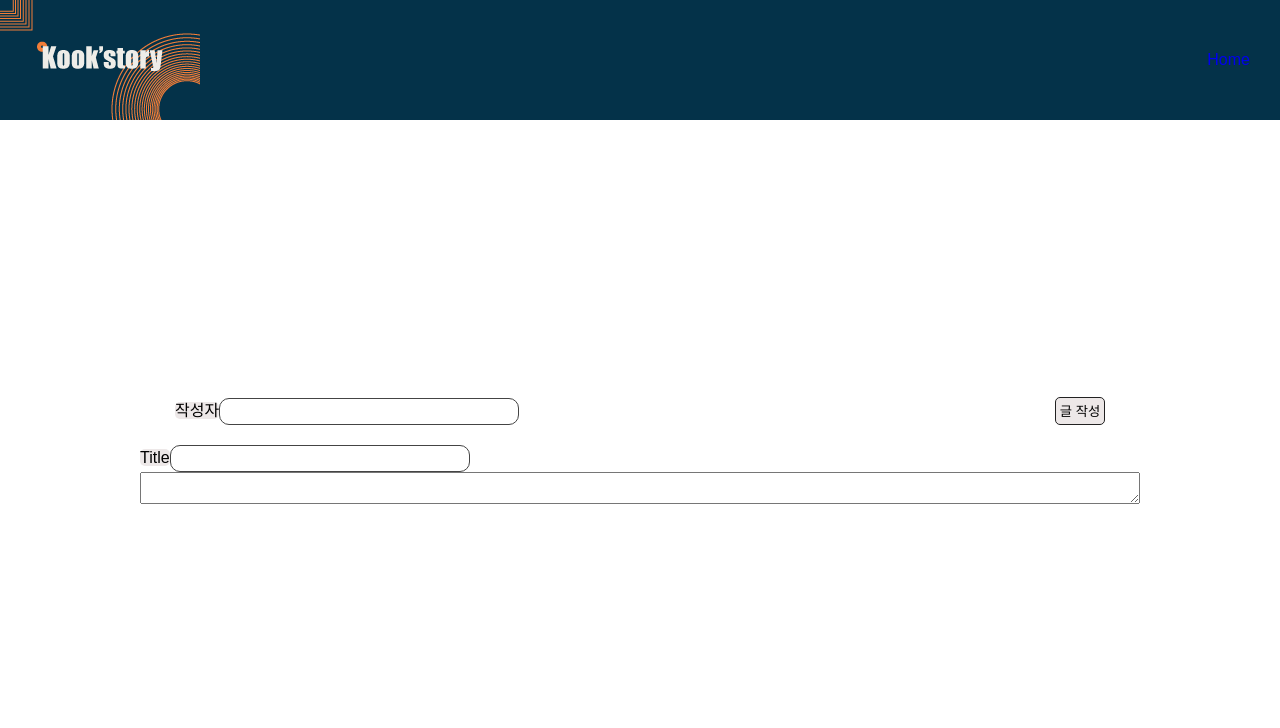
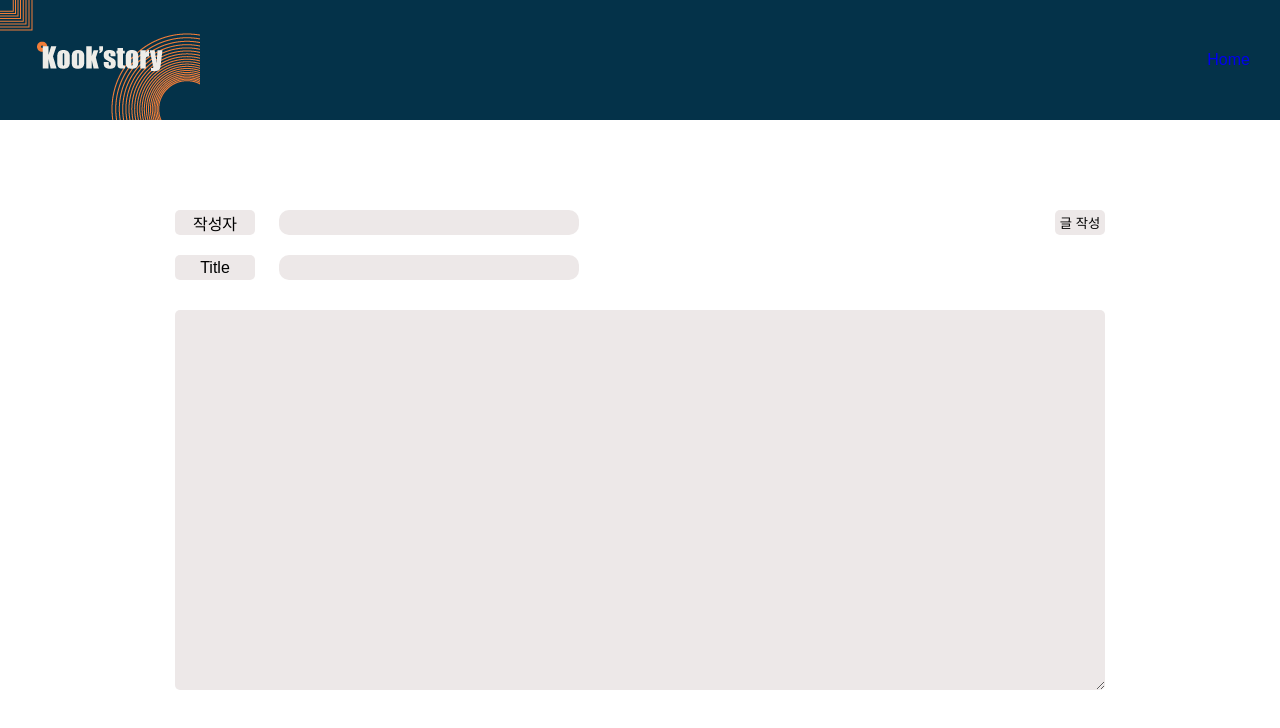
Before and after one commit to kyunghoonkook/week3_posts, a React (Create React App) app: page /post/add in a window 1280 px wide. Shown: the top 728 px of the page. Built offline with nearby package versions, Linux system fonts and the light colour scheme.

Commit message:
update AddPostForm style

```diff
--- a/src/elem/Button.jsx
+++ b/src/elem/Button.jsx
@@ -9,8 +9,8 @@ export default Button;
 
 const StButton = styled.button`
   cursor: pointer;
-  background-color: ${(props) => props.bgColor} ;
-  border: 1px solid #222;
+  background-color: ${(props) => props.bgColor};
+  border: 0px solid #222;
   border-radius: 5px;
 
   ${({ size }) => {
--- a/src/elem/Input.jsx
+++ b/src/elem/Input.jsx
@@ -9,7 +9,8 @@ export default Input;
 
 const StInput = styled.input`
   width: 300px;
-  border: 1px solid #444;
+  border: ${(props) => props.borderThinkness} solid #444;
   border-radius: 10px;
   padding: 5px;
+  background-color: ${(props) => props.bgColor};
 `;
--- a/src/features/post/AddPostForm.jsx
+++ b/src/features/post/AddPostForm.jsx
@@ -37,31 +37,43 @@ const AddPostForm = () => {
       <StForm onSubmit={addPostFormSubmit}>
         <div>
           <StDiv jc="space-between" mg="20px auto" wd="930px">
-            <div>
-              <StLabel htmlFor="username">작성자</StLabel>
+            <StDiv ai="center" hg="25px">
+              <StLabel htmlFor="username" wd="80px" hg="25px" mg="0 24px 0 0">
+                작성자
+              </StLabel>
               <Input
                 name="username"
                 type="text"
                 value={username}
                 onChange={onChangeFormHandler}
+                bgColor="#ede8e8"
+                borderThinkness="0px"
               ></Input>
-            </div>
+            </StDiv>
             <Button bgColor="#ede8e8">글 작성</Button>
           </StDiv>
-          <StLabel htmlFor="title">Title</StLabel>
+
+          <StDiv ai="center" mg="0 0 30px 0">
+            <StLabel htmlFor="title" wd="80px" hg="25px" mg="0 24px 0 0">
+              Title
+            </StLabel>
             <Input
               name="title"
               type="text"
               value={title}
               onChange={onChangeFormHandler}
+              bgColor="#ede8e8"
+              borderThinkness="0px"
             ></Input>
+          </StDiv>
         </div>
-        <textarea
+        <StTextarea
           type="text"
           name="content"
           value={content}
           onChange={onChangeFormHandler}
-        ></textarea>
+          bgColor="#ede8e8"
+        ></StTextarea>
       </StForm>
     </StFullContainer>
   );
@@ -78,8 +90,14 @@ const StDiv = styled.div`
 `;
 
 const StLabel = styled.label`
+  display: flex;
+  justify-content: center;
+  align-items: center;
   background-color: ${(props) => props.theme.textBoxC};
   border-radius: 5px;
+  width: ${(props) => props.wd};
+  height: ${(props) => props.hg};
+  margin: ${(props) => props.mg};
 `;
 
 const StFullContainer = styled(StDiv)`
@@ -90,7 +108,14 @@ const StForm = styled.form`
   display: flex;
   flex-direction: column;
   justify-content: center;
-  width: 1000px;
+  width: 930px;
   height: 500px;
 `;
-const StTextarea = styled.textarea``;
+const StTextarea = styled.textarea`
+  display: flex;
+  height: 100%;
+  padding: 20px;
+  background-color: ${(props) => props.bgColor};
+  border-radius: 5px;
+  border: 0px;
+`;
--- a/src/pages/Detail.jsx
+++ b/src/pages/Detail.jsx
@@ -14,10 +14,9 @@ const Detail = () => {
 
   useEffect(() => {
     dispatch(__getPostById(id));
-  }, []);
-  const [details, Setdetails] = useSelector((state) => state.post.post);
-  // console.log(details)
-
+  }, [dispatch, id]);
+  const details = useSelector((state) => state.post.post);
+  console.log(details);
   return (
     <>
       <Header />
--- a/src/redux/modules/postSlice.js
+++ b/src/redux/modules/postSlice.js
@@ -4,15 +4,17 @@ import axios from "axios";
 export const __getPostById = createAsyncThunk(
   "GET_BY_ID",
   async (payload, thunkAPI) => {
-      try{
-        const {data} = await axios.get(`http://localhost:3001/posts/${payload}`)
-        console.log(data)
-        return thunkAPI.fulfillWithValue(data)
-      }catch (e) {
+    try {
+      const { data } = await axios.get(
+        `http://localhost:3001/posts/${payload}`
+      );
+      console.log(data);
+      return thunkAPI.fulfillWithValue(data);
+    } catch (e) {
       return thunkAPI.rejectWithValue(e.code);
     }
   }
-  )
+);
 
 const initialState = {
   post: {},
@@ -22,20 +24,20 @@ export const __getPostById = createAsyncThunk(
 };
 
 export const postSlice = createSlice({
-    name : "post",
+  name: "post",
   initialState,
-    reducers : {},
-    extraReducers : {
-          [__getPostById.pending]: (state,action) => {
+  reducers: {},
+  extraReducers: {
+    [__getPostById.fulfilled]: (state, action) => {
+      state.isLoading = false;
+      state.todo = action.payload;
+    },
+    [__getPostById.rejected]: (state, action) => {
+      state.isLoading = false;
+      state.error = action.payload;
+    },
+    [__getPostById.pending]: (state) => {
       state.isLoading = true;
-          },
-          [__getPostById.fulfillWithValue]: (state,action)=> {
-            state.isLoading = false;
-            state.post = action.payload;
-          },
-          [__getPostById.rejectWithValue]: (state,action)=>{
-            state.isLoading = false;
-            state.error = action.payload
     },
   },
 });
```
Lines whose indentation alone changed are shown as unchanged.
